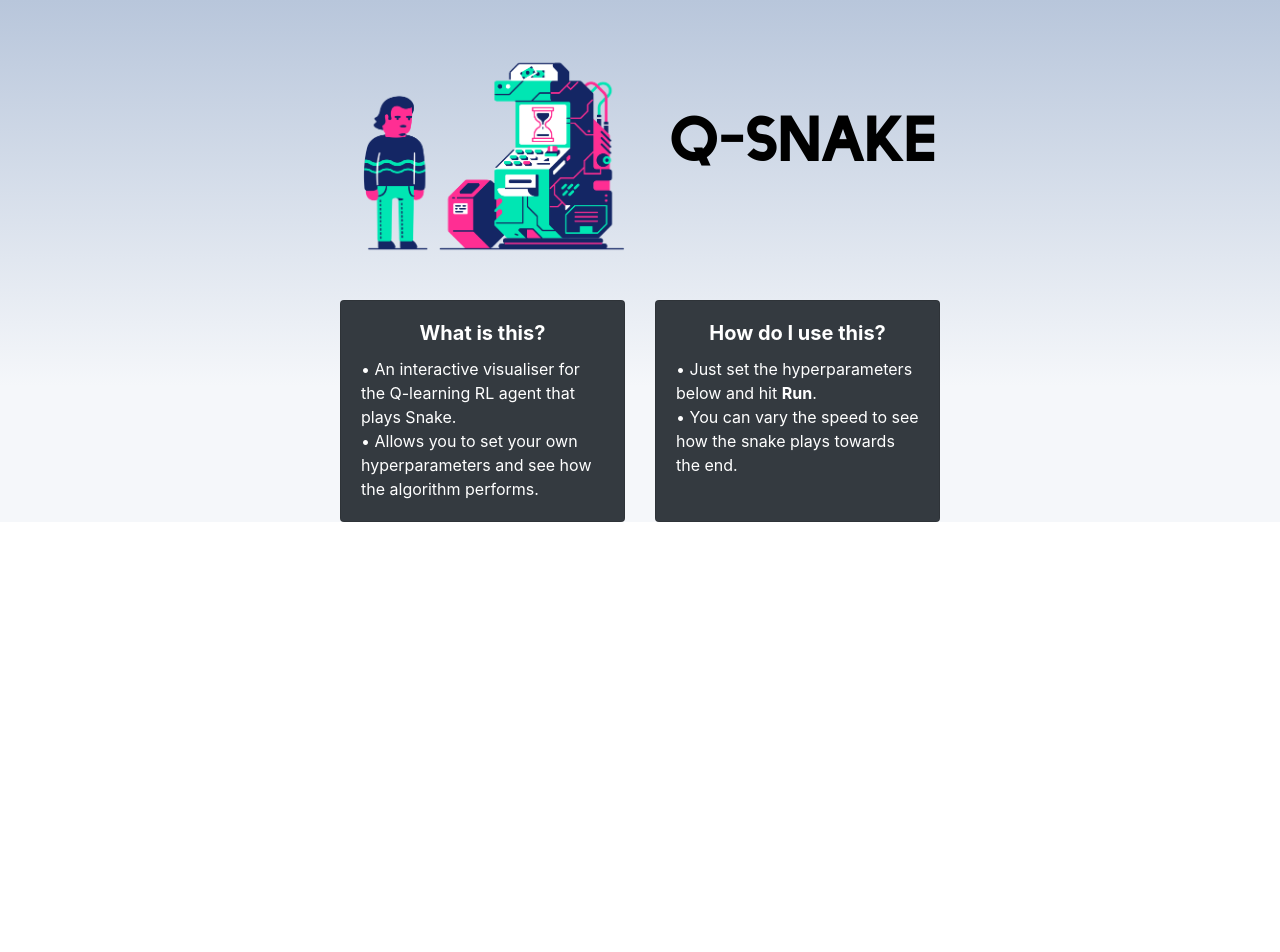
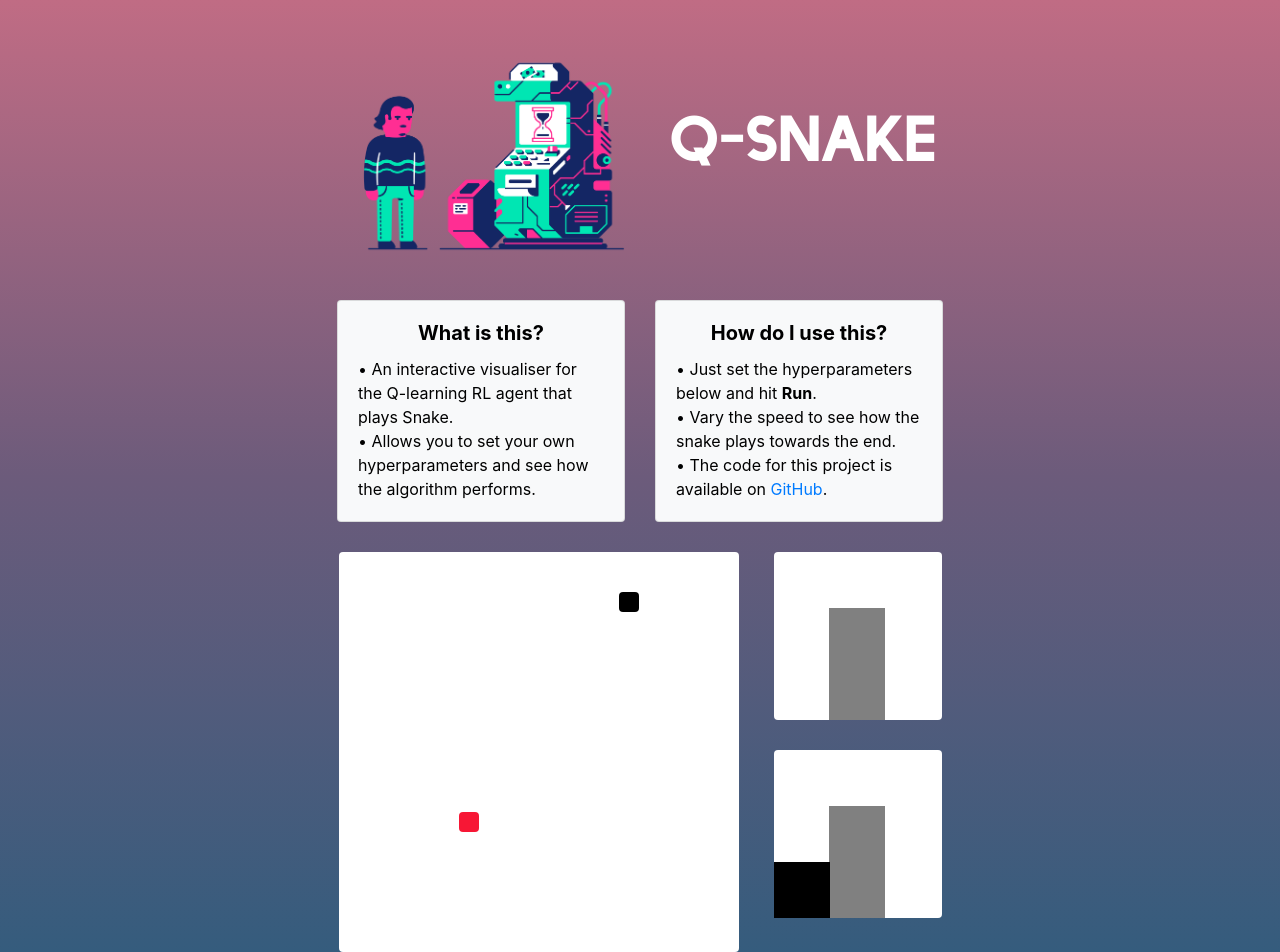
Before and after one commit to sid-sr/Q-Snake, a React (Create React App) app: page / in a window 1280 px wide. Before the commit the page ends 800 px from the top, so only its background shows below. Built offline with nearby package versions, Linux system fonts and the light colour scheme.

Commit message:
set up basic ui framework and gradient

```diff
--- a/src/App.css
+++ b/src/App.css
@@ -5,16 +5,50 @@
 
 .card-title {
   text-align: center;
-  color: white;
+  color: black;
 }
 .bg-dark {
   height: 100%;
 }
+
+.bg-light {
+  height: 100%;
+}
+
 .card-text {
-  color: white;
+  color: black;
 }
 
 .wrapper {
   background-color: #b8c6db;
-  background-image: linear-gradient(180deg, #b8c6db 0%, #f5f7fa 74%);
+  background: #355C7D;  /* fallback for old browsers */
+  background: -webkit-linear-gradient( #C06C84, #6C5B7B, #355C7D);  /* Chrome 10-25, Safari 5.1-6 */
+  background: linear-gradient(#C06C84, #6C5B7B, #355C7D); /* W3C, IE 10+/ Edge, Firefox 16+, Chrome 26+, Opera 12+, Safari 7+ */
 }
+
+.board-area {
+  background-color: white;
+  width: 100%;
+  position: relative;
+  margin-top: 30px;
+  margin-left: 15px;
+  width: 400px;
+  height: 400px;
+  border-radius: 0.25rem;
+}
+
+.board-dot {
+  position: absolute;
+  width: 5%;
+  height: 5%;
+  background-color: black;
+  border-radius: 0.25rem;
+}
+
+.food-dot {
+  position: absolute;
+  width: 5%;
+  height: 5%;
+  background-color: #f71735;
+  border-radius: 0.25rem;
+}
--- a/src/App.js
+++ b/src/App.js
@@ -12,17 +12,17 @@ function App() {
       <Row className="justify-content-center align-items-center">
 
         <Col md="auto" lg="auto" sm="auto" xs="auto">
-          <img src={Logo} width='300'></img>
+          <img src={Logo} width='300' alt='Q-Snake Logo'></img>
         </Col>
         <Col md="auto" lg="auto" sm="auto" xs="auto">
-          <h1 style={{'font-family': 'FacileSans', 'font-size': 60, 'color': 'black'}}>Q-Snake</h1>
+          <h1 style={{'font-family': 'FacileSans', 'font-size': 60, 'color': 'white'}}>Q-Snake</h1>
         </Col>
 
       </Row>
 
       <Row className="justify-content-center align-content-center">
         <Col md="auto" lg="auto" sm="auto" xs="auto">
-          <Card className='bg-dark' style={{'max-width': '285px', 'min-width': '200px'}}>
+          <Card className='bg-light' style={{'max-width': '18em', 'min-width': '200px', 'background-color': '#fafafa'}}>
             <Card.Body>
               <Card.Title><b>What is this?</b></Card.Title>
               <Card.Text>
@@ -35,19 +35,24 @@ function App() {
         </Col>
 
         <Col md="auto" lg="auto" sm="auto" xs="auto">
-          <Card className='bg-dark' style={{'max-width': '285px', 'min-width': '200px'}}>
+          <Card className='bg-light' style={{'max-width': '18em', 'min-width': '200px', 'background-color': '#fafafa'}}>
             <Card.Body>
               <Card.Title><b>How do I use this?</b></Card.Title>
               <Card.Text>
                 • Just set the hyperparameters below and hit <b>Run</b>.
                 <br></br>
-                • You can vary the speed to see how the snake plays towards the end.
+                • Vary the speed to see how the snake plays towards the end.
+                <br></br>
+                • The code for this project is available on <a href='https://www.github.com/sid-sr/q-snake'>GitHub</a>.
               </Card.Text>
             </Card.Body>
           </Card>
         </Col>
 
       </Row>
+
+      <Board />
+
     </Container>
   );
 }
--- a/src/Board.js
+++ b/src/Board.js
@@ -2,8 +2,7 @@ import React, {Component} from 'react';
 import SnakeDot from './SnakeDot.js';
 import Food from './Food.js';
 import State from './State.js'
-import Logo from './img/cyborg-25.png';
-import { Container, Row, Col } from 'react-bootstrap';
+import { Row, Col } from 'react-bootstrap';
 
 const genCoords = () => {
     return [Math.floor(Math.random() * 20) * 5, Math.floor(Math.random() * 20) * 5];
@@ -286,6 +285,17 @@ class Board extends Component {
     render() {
         return (
             <>
+            <Row className="justify-content-center ">
+                <Col md="auto" lg="auto" sm="auto" xs="auto">
+                    <div className='board-area'>
+                        <SnakeDot snakeDots={this.state.dots}/>
+                        <Food food={this.state.food} />
+                    </div>
+                </Col>
+                <Col md="auto" lg="auto" sm="auto" xs="auto">
+                    <State curState={this.getState()} />
+                </Col>
+            </Row>
             </>
         );
     }
--- a/src/State.css
+++ b/src/State.css
@@ -1,30 +1,31 @@
 .state-dir-area {
-    background-color: #b8c6db;
-    background-image: linear-gradient(315deg, #b8c6db 0%, #f5f7fa 74%);
+    background-color: white;
     float: left;
     position: relative;
-    margin-top: 40px;
-    margin-left: 35px;
-    margin-right: 40px;
-    width: 125px;
-    height: 125px;
-    border: 2px solid gray;
+    margin-top: 30px;
+    margin-bottom: 30px;
+    margin-left: -10px;
+    width: 168px;
+    height: 168px;
+    border-radius: 0.25rem;
 }
 
 .state-apple-area {
-    background-color: #b8c6db;
-    background-image: linear-gradient(315deg, #b8c6db 0%, #f5f7fa 74%);
+    background-color: white;
     float: right;
     position: relative;
-    margin-top: 40px;
-    width: 125px;
-    height: 125px;
-    border: 2px solid gray;
+    margin-bottom: 30px;
+    margin-left: -10px;
+    width: 168px;
+    height: 168px;
+    border-radius: 0.25rem;
 }
 
 .state-dot {
+    background-color: black;
     position: absolute;
-    width: 33%;
-    height: 33%;
-    background-color: black;
+    width: 33.33%;
+    width: calc(100% / 3);
+    height: 33.33%;
+    height: calc(100% / 3);
 }
--- a/src/State.js
+++ b/src/State.js
@@ -1,68 +1,73 @@
 import React from 'react';
 import './State.css'
+import { Col } from 'react-bootstrap';
 
 const dir_map = [
-    ['66%', '0%'],
-    ['33%', '0%'],
+    ['66.66%', '0%'],
+    ['33.33%', '0%'],
     ['0%', '0%'],
-    ['0%', '33%'],
-    ['0%', '66%'],
-    ['33%', '66%'],
-    ['66%', '66%'],
-    ['66%', '33%'],
+    ['0%', '33.33%'],
+    ['0%', '66.66%'],
+    ['33.33%', '66.66%'],
+    ['66.66%', '66.66%'],
+    ['66.66%', '33.33%'],
 ];
 
 
 const State = (props) => {
     return (
         <>
+        <Col>
             <div className='state-dir-area'>
                 {
                     <>
-                <div className='state-dot' key={3} style={{left: '33%', top: '33%', 'background-color': 'gray'}}></div>
-                <div className='state-dot' key={4} style={{left: '33%', top: '66%', 'background-color': 'gray'}}></div>
+                    <div className='state-dot' key={3} style={{left: '33.33%', top: '33.33%', 'background-color': 'gray'}}></div>
+                    <div className='state-dot' key={4} style={{left: '33.33%', top: '66.66%', 'background-color': 'gray'}}></div>
                     </>
                 }
                 {
                     props.curState[0][0] === 1
                     ?
-                    <div className='state-dot' key={0} style={{left: '0%', top: '33%'}}></div>
+                        <div className='state-dot' key={0} style={{left: '0%', top: '33.33%'}}></div>
                     :
                     null
                 }
                 {
                     props.curState[0][1] === 1
                     ?
-                    <div className='state-dot' key={1} style={{left: '33%', top: '0%'}}></div>
+                        <div className='state-dot' key={1} style={{left: '33.33%', top: '0%'}}></div>
                     :
                     null
                 }
                 {
                     props.curState[0][2] === 1
                     ?
-                    <div className='state-dot' key={2} style={{left: '66%', top: '33%'}}></div>
+                        <div className='state-dot' key={2} style={{left: '66.66%', top: '33.33%'}}></div>
                     :
                     null
                 }
                 {
                     props.curState[0][3] === 1
                     ?
-                    <div className='state-dot' key={3} style={{left: '33%', top: '66%'}}></div>
+                        <div className='state-dot' key={3} style={{left: '33.33%', top: '66.66%'}}></div>
                     :
                     null
                 }
             </div>
+        </Col>
+        <Col>
             <div className='state-apple-area'>
                 {
                     <>
-                <div className='state-dot' key={5} style={{left: '33%', top: '33%', 'background-color': 'gray'}}></div>
-                <div className='state-dot' key={6} style={{left: '33%', top: '66%', 'background-color': 'gray'}}></div>
+                    <div className='state-dot' key={5} style={{left: '33.33%', top: '33.33%', 'background-color': 'gray'}}></div>
+                    <div className='state-dot' key={6} style={{left: '33.33%', top: '66.66%', 'background-color': 'gray'}}></div>
                     </>
                 }
                 {
                     <div className='state-dot' key={7} style={{left: dir_map[props.curState[1]][0], top: dir_map[props.curState[1]][1], 'background-color': 'black'}}></div>
                 }
             </div>
+        </Col>
         </>
     );
 }
```
Lines whose indentation alone changed are shown as unchanged.
